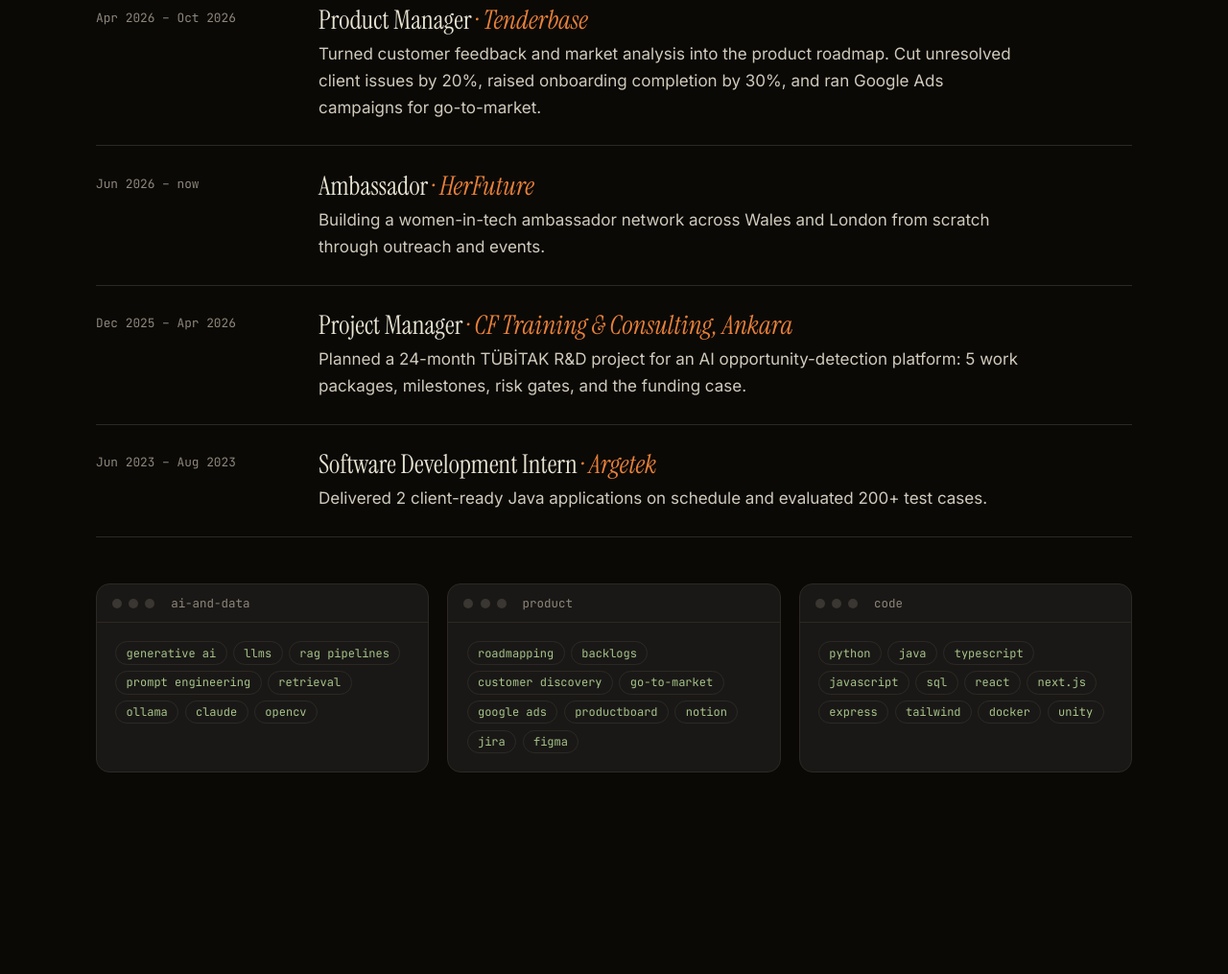
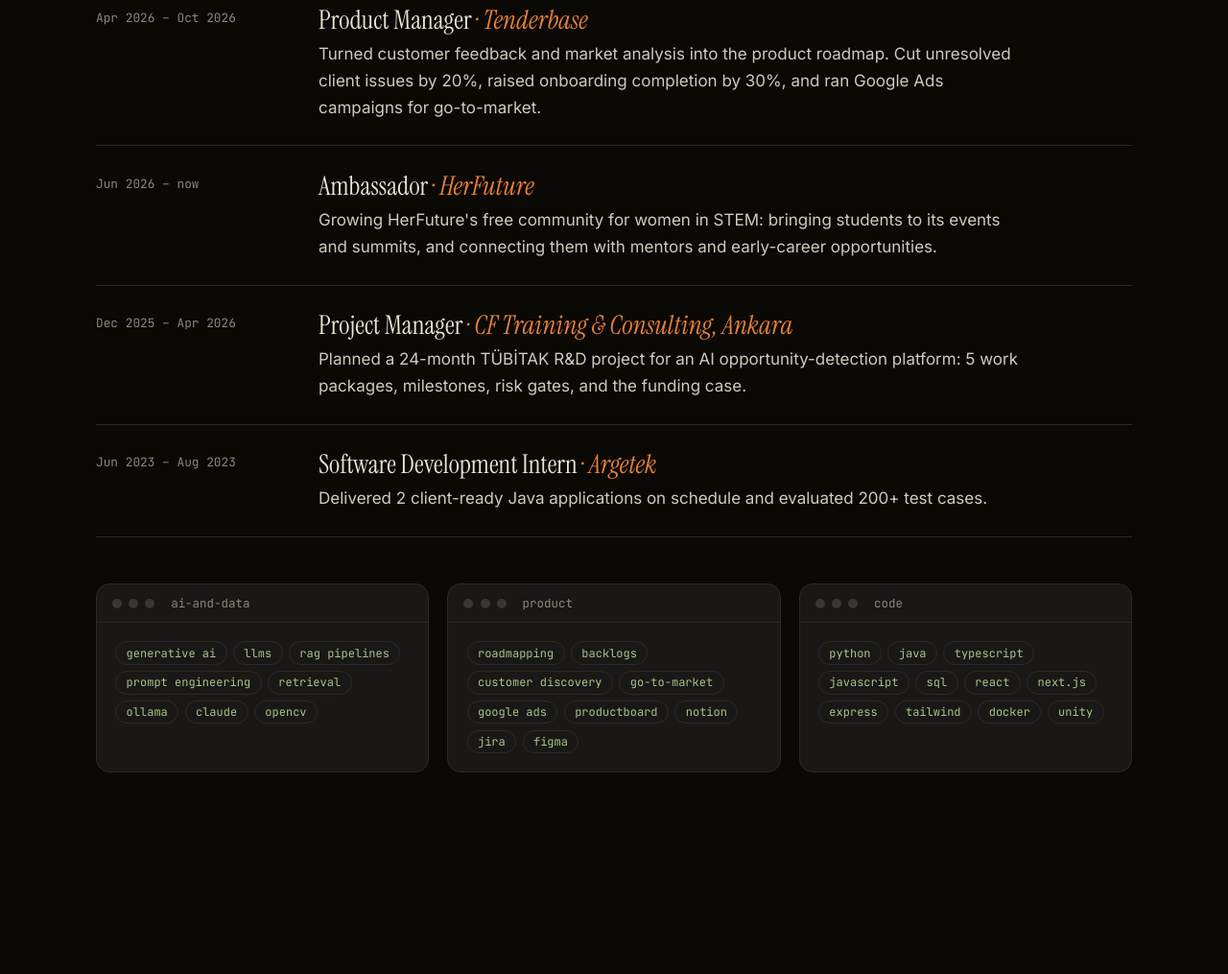
Before and after one commit to begkplnn/begum-portfolio, a plain HTML site: page index.html in a window 1280 px wide. Shown: the part 2664-3679 px from the top of the page at 96% size. Drawn offline with Linux system fonts and the light colour scheme; no server answers; animation ran at ten frames a second.

Commit message:
Rewrite the HerFuture ambassador description
Co-Authored-By: Claude Opus 5.5 <noreply@anthropic.com>

```diff
--- a/index.html
+++ b/index.html
@@ -406,7 +406,7 @@
       <div class="job reveal">
         <span class="when">Jun 2026 – now</span>
         <div><h3>Ambassador <span>· HerFuture</span></h3>
-          <p>Building a women-in-tech ambassador network across Wales and London from scratch through outreach and events.</p></div>
+          <p>Growing HerFuture's free community for women in STEM: bringing students to its events and summits, and connecting them with mentors and early-career opportunities.</p></div>
       </div>
       <div class="job reveal">
         <span class="when">Dec 2025 – Apr 2026</span>
```
